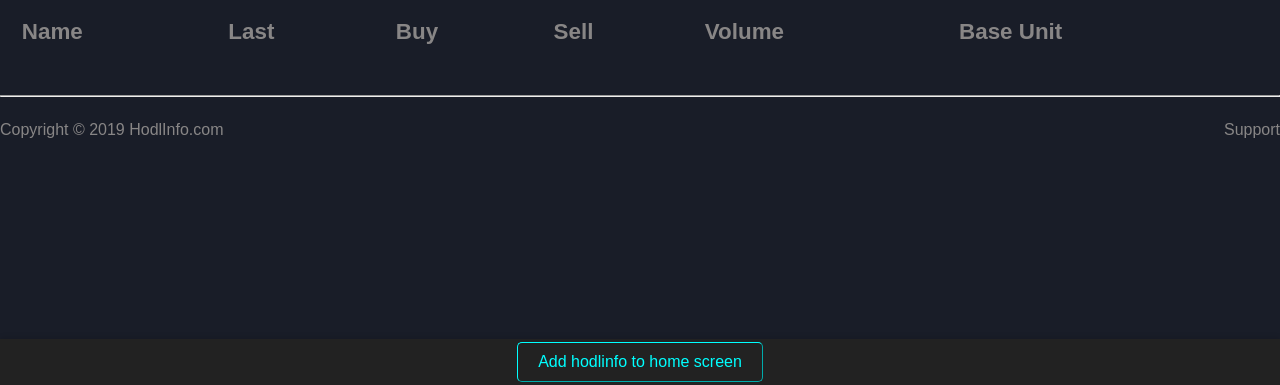
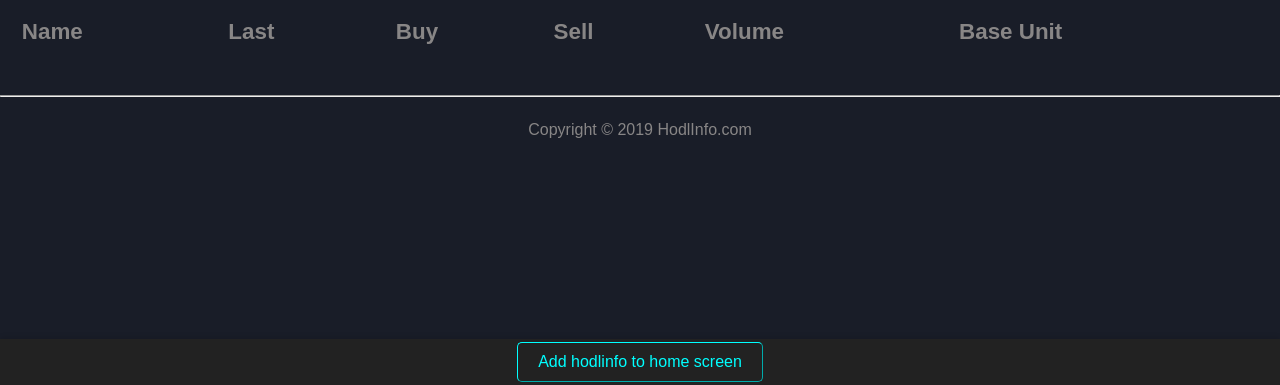
Before and after one commit to PrasadManchikalapati/QuadB, a website: page public/index.html in a window 1280 px wide. Shown: the part 415-800 px from the top of the page. Drawn offline with Linux system fonts and the light colour scheme; no server answers.

Commit message:
first commit

```diff
--- a/public/index.html
+++ b/public/index.html
@@ -107,7 +107,6 @@
         <hr/>
         <div class=bottom-div>
             <p class="bottom">Copyright © 2019 HodlInfo.com</p>
-            <p class="bottom">Support</p>
         </div>
     </div>
     <footer class="fixed-footer">
--- a/public/styles.css
+++ b/public/styles.css
@@ -340,9 +340,11 @@ hr {
 
 .bottom-div{
     display: flex;
-    justify-content: space-between;
+    flex-direction: row;
+    justify-content: center;
     align-items: center;
     min-width: 100vw;
+    margin-bottom: 38px;
 }
 
 .bottom {
```
